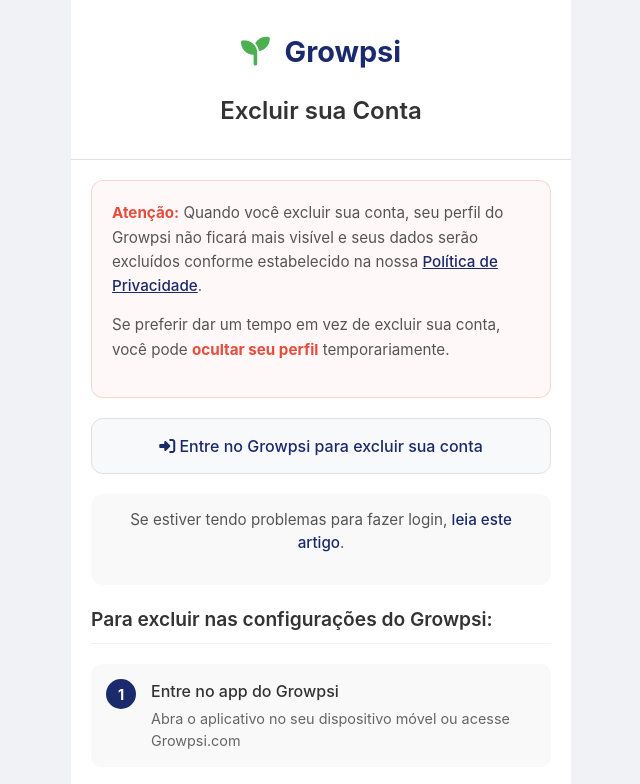
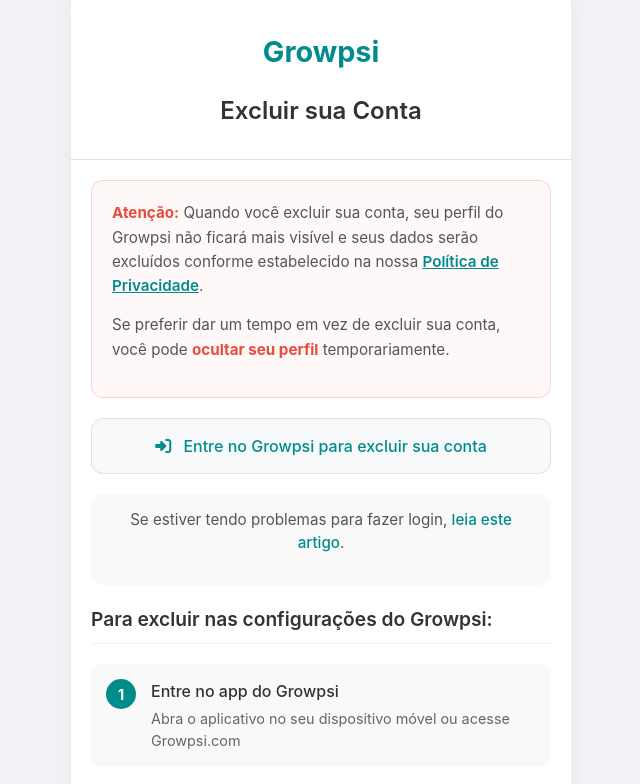
Before and after one commit to MadMaxMota/account_delete_growpsi, a plain HTML site: page index.html in a window 1280 px wide. Shown: the top 784 px of the page, without its empty margins (319-959 px from the left). Drawn offline with Linux system fonts and the light colour scheme.

Commit message:
Update index.html

```diff
--- a/index.html
+++ b/index.html
@@ -31,6 +31,7 @@
             background: white;
             min-height: 100vh;
             position: relative;
+            box-shadow: 0 0 20px rgba(0, 0, 0, 0.05);
         }
 
         header {
@@ -48,12 +49,7 @@
             font-size: 1.8rem;
             font-weight: 700;
             margin-bottom: 20px;
-            color: #1a2a6c;
-        }
-
-        .logo i {
-            color: #4CAF50;
-            margin-right: 8px;
+            color: #008C8C;
         }
 
         header h1 {
@@ -111,7 +107,7 @@
         }
 
         .step-number {
-            background: #1a2a6c;
+            background: #008C8C;
             color: white;
             width: 30px;
             height: 30px;
@@ -149,7 +145,7 @@
         }
 
         .alternative-section h3 {
-            color: #1a2a6c;
+            color: #008C8C;
             margin-bottom: 15px;
             font-size: 1.1rem;
             display: flex;
@@ -158,6 +154,7 @@
 
         .alternative-section h3 i {
             margin-right: 10px;
+            color: #008C8C;
         }
 
         .alternative-section p {
@@ -169,7 +166,7 @@
 
         .btn {
             display: inline-block;
-            background: #1a2a6c;
+            background: #008C8C;
             color: white;
             padding: 14px 25px;
             border-radius: 25px;
@@ -185,7 +182,9 @@
         }
 
         .btn:hover {
-            background: #2a5298;
+            background: #007070;
+            transform: translateY(-2px);
+            box-shadow: 0 4px 12px rgba(0, 140, 140, 0.25);
         }
 
         .btn-secondary {
@@ -196,6 +195,7 @@
 
         .btn-secondary:hover {
             background: #f8f8f8;
+            box-shadow: 0 4px 12px rgba(231, 76, 60, 0.15);
         }
 
         .login-help {
@@ -213,7 +213,7 @@
         }
 
         .login-help a {
-            color: #1a2a6c;
+            color: #008C8C;
             text-decoration: none;
             font-weight: 500;
         }
@@ -244,7 +244,7 @@
 
         .info-item h3 i {
             margin-right: 10px;
-            color: #e74c3c;
+            color: #008C8C;
         }
 
         .info-item p {
@@ -271,13 +271,25 @@
             margin: 0 20px 20px;
             text-align: center;
             text-decoration: none;
-            color: #1a2a6c;
+            color: #008C8C;
             font-weight: 500;
             border: 1px solid #e0e0e0;
+            transition: all 0.2s;
         }
 
         .app-link:hover {
             background: #f0f2f5;
+            transform: translateY(-2px);
+            box-shadow: 0 4px 12px rgba(0, 140, 140, 0.15);
+        }
+
+        .app-link i {
+            margin-right: 8px;
+        }
+
+        .highlight {
+            color: #008C8C;
+            font-weight: 600;
         }
 
         @media (max-width: 500px) {
@@ -298,14 +310,12 @@
 <body>
     <div class="container">
         <header>
-            <div class="logo">
-                <i class="fas fa-seedling"></i> Growpsi
-            </div>
+            <div class="logo">Growpsi</div>
             <h1>Excluir sua Conta</h1>
         </header>
 
         <div class="warning-box">
-            <p><strong>Atenção:</strong> Quando você excluir sua conta, seu perfil do Growpsi não ficará mais visível e seus dados serão excluídos conforme estabelecido na nossa <a href="#" style="color: #1a2a6c; font-weight:500;">Política de Privacidade</a>.</p>
+            <p><strong>Atenção:</strong> Quando você excluir sua conta, seu perfil do Growpsi não ficará mais visível e seus dados serão excluídos conforme estabelecido na nossa <a href="#" class="highlight">Política de Privacidade</a>.</p>
             <p>Se preferir dar um tempo em vez de excluir sua conta, você pode <strong>ocultar seu perfil</strong> temporariamente.</p>
         </div>
 
@@ -314,7 +324,7 @@
         </a>
 
         <div class="login-help">
-            <p>Se estiver tendo problemas para fazer login, <a href="#">leia este artigo</a>.</p>
+            <p>Se estiver tendo problemas para fazer login, <a href="#" class="highlight">leia este artigo</a>.</p>
         </div>
 
         <div class="method-section">
@@ -381,7 +391,7 @@
         </div>
 
         <footer>
-            <p>© 2023 Growpsi. Dúvidas? <a href="mailto:contato@growpsi.com" style="color: #1a2a6c;">contato@growpsi.com</a></p>
+            <p>© 2023 Growpsi. Dúvidas? <a href="mailto:contato@growpsi.com" class="highlight">contato@growpsi.com</a></p>
             <p style="margin-top: 10px; font-size: 0.8rem;">Esta página contém apenas informações sobre exclusão de conta</p>
         </footer>
     </div>
```
